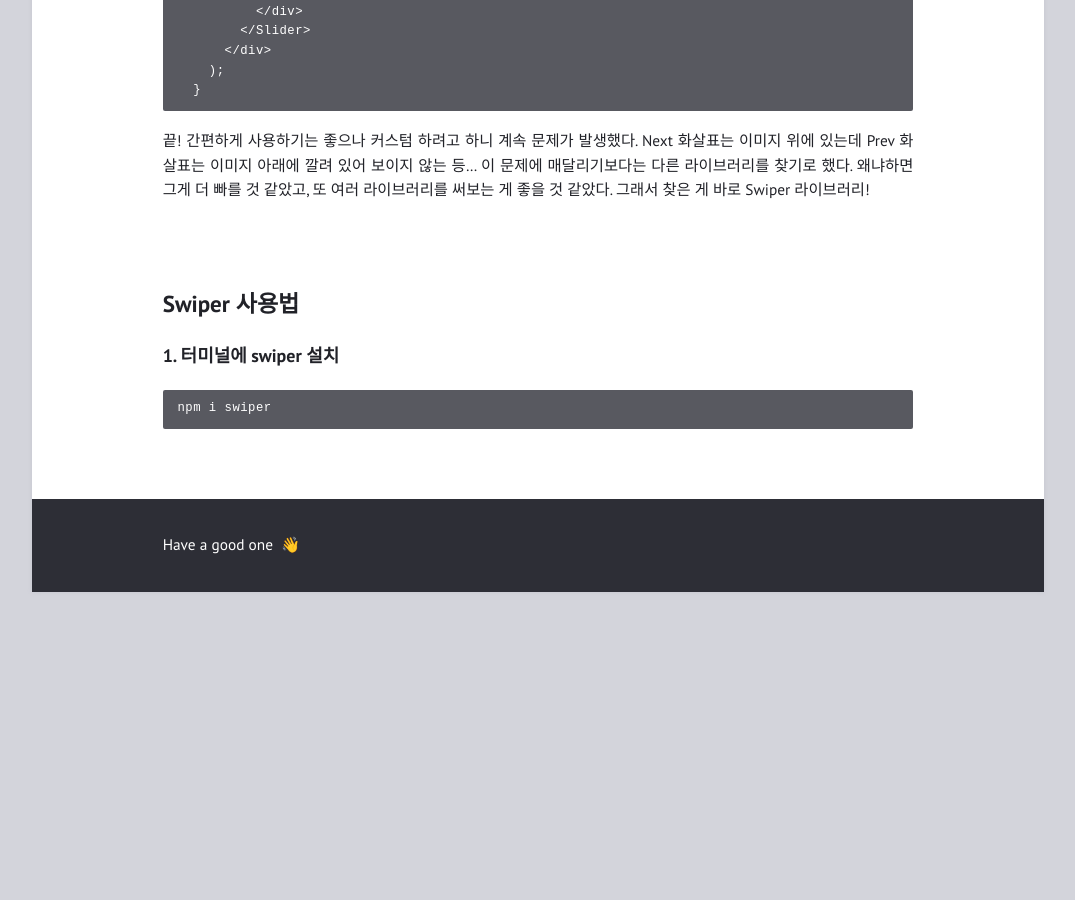
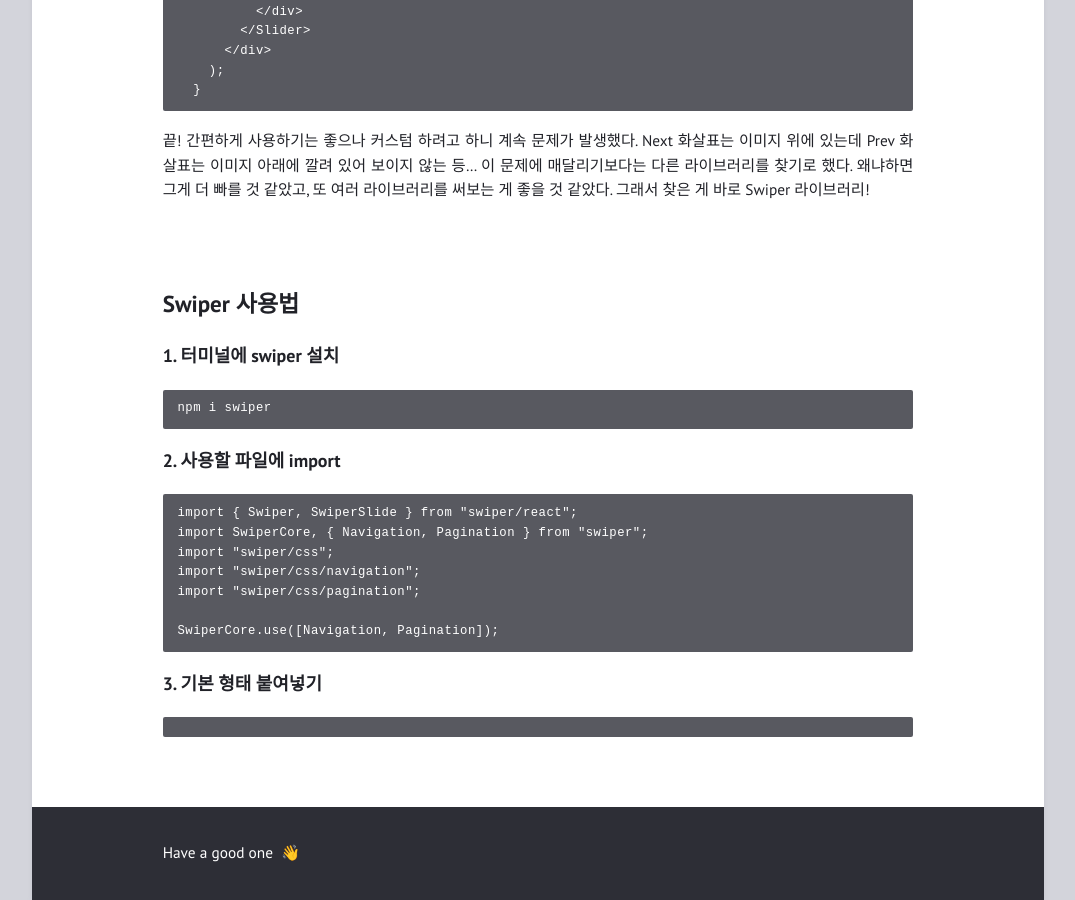
Before and after one commit to feb-dain/feb-dain.github.io, a Jekyll site: the page built from _posts/2022-10-02-how-to-make-a-carousel-in-react.md, in a window 1280 px wide and 900 px high, scrolled down 1167 px. Shown: the whole window, without its empty margins (102-1177 px from the left). Built offline with Jekyll 4.4.1, drawn with Linux system fonts in a browser that asks for light colours; comment, search, counter and statistics services are not loaded; before the commit the page ends 1759 px from its top, so only the background shows below that.

Commit message:
Update 2022-10-02-how-to-make-a-carousel-in-react.md

````diff
--- a/_posts/2022-10-02-how-to-make-a-carousel-in-react.md
+++ b/_posts/2022-10-02-how-to-make-a-carousel-in-react.md
@@ -81,3 +81,19 @@
 ```
 npm i swiper
 ```
+
+### 2. 사용할 파일에 import
+```
+import { Swiper, SwiperSlide } from "swiper/react";
+import SwiperCore, { Navigation, Pagination } from "swiper";
+import "swiper/css";
+import "swiper/css/navigation";
+import "swiper/css/pagination";
+
+SwiperCore.use([Navigation, Pagination]);
+```
+
+### 3. 기본 형태 붙여넣기
+
+```
+```
````
